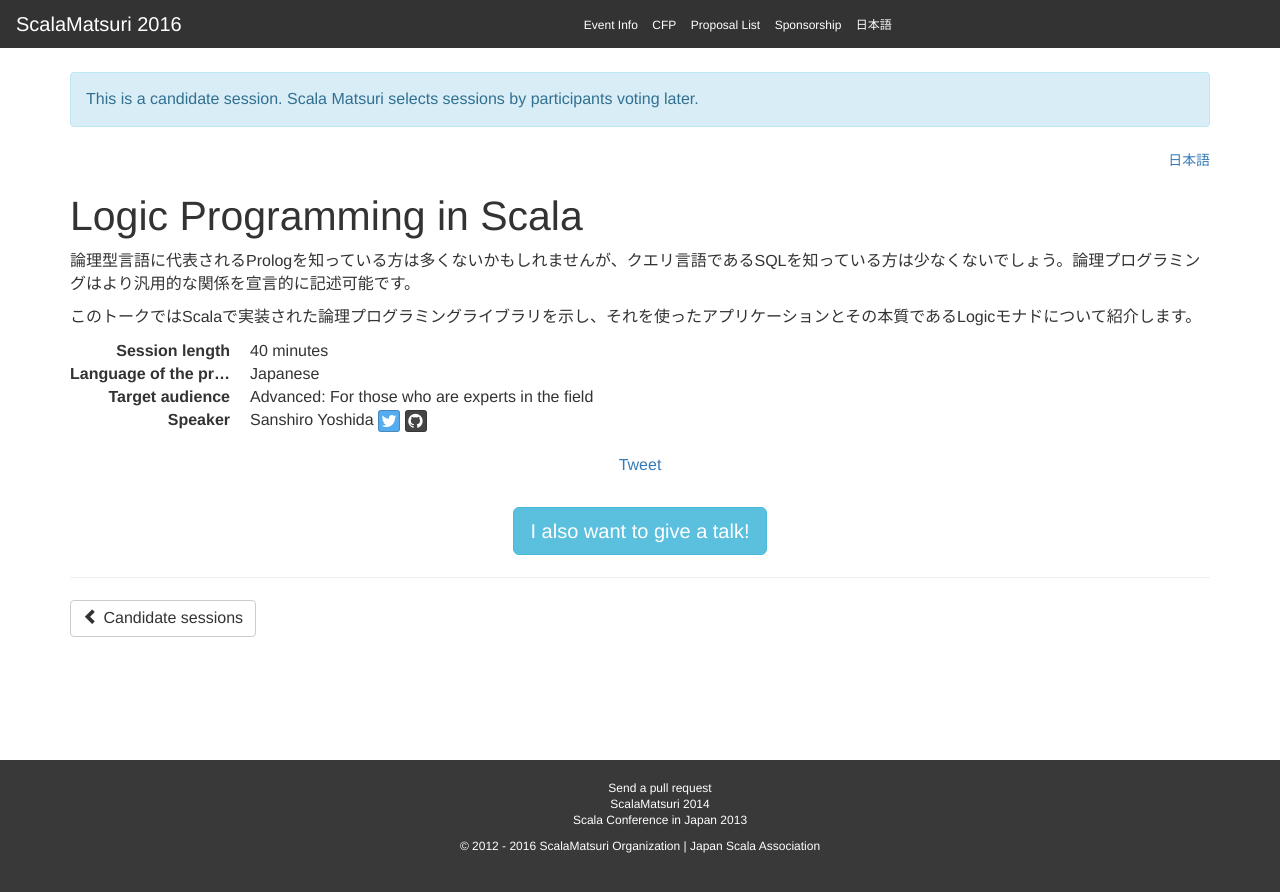
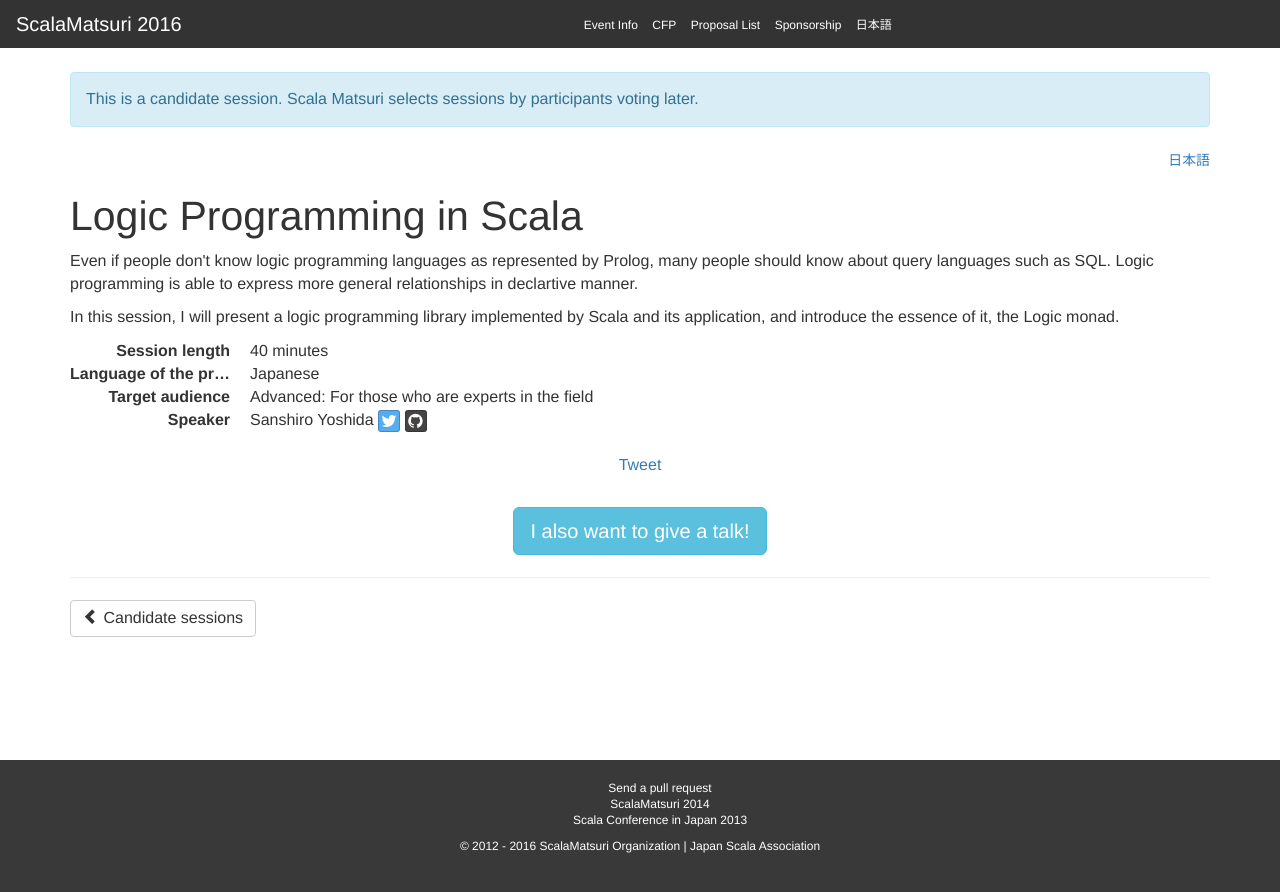
Before and after one commit to scalajp/2016.scalamatsuri.org, a Jekyll site: the page built from _candidates_en/SanshiroYoshida_1.html, in a window 1280 px wide. Shown: the top 892 px of the page. Built offline with Jekyll 4.4.1, drawn with Linux system fonts in a browser that asks for light colours; nearby versions of some CDN libraries; comment, search, counter and statistics services are not loaded.

Commit message:
Update SanshiroYoshida_1.html

```diff
--- a/_candidates_en/SanshiroYoshida_1.html
+++ b/_candidates_en/SanshiroYoshida_1.html
@@ -7,6 +7,6 @@ language: Japanese
 twitter: https://twitter.com/halcat0x15a
 github: https://github.com/halcat0x15a
 ---
-<p>論理型言語に代表されるPrologを知っている方は多くないかもしれませんが、クエリ言語であるSQLを知っている方は少なくないでしょう。論理プログラミングはより汎用的な関係を宣言的に記述可能です。</p>
+<p>Even if people don't know logic programming languages as represented by Prolog, many people should know about query languages such as SQL. Logic programming is able to express more general relationships in declartive manner.</p>
 
-<p>このトークではScalaで実装された論理プログラミングライブラリを示し、それを使ったアプリケーションとその本質であるLogicモナドについて紹介します。</p>
+<p>In this session, I will present a logic programming library implemented by Scala and its application, and introduce the essence of it, the Logic monad.</p>
```
